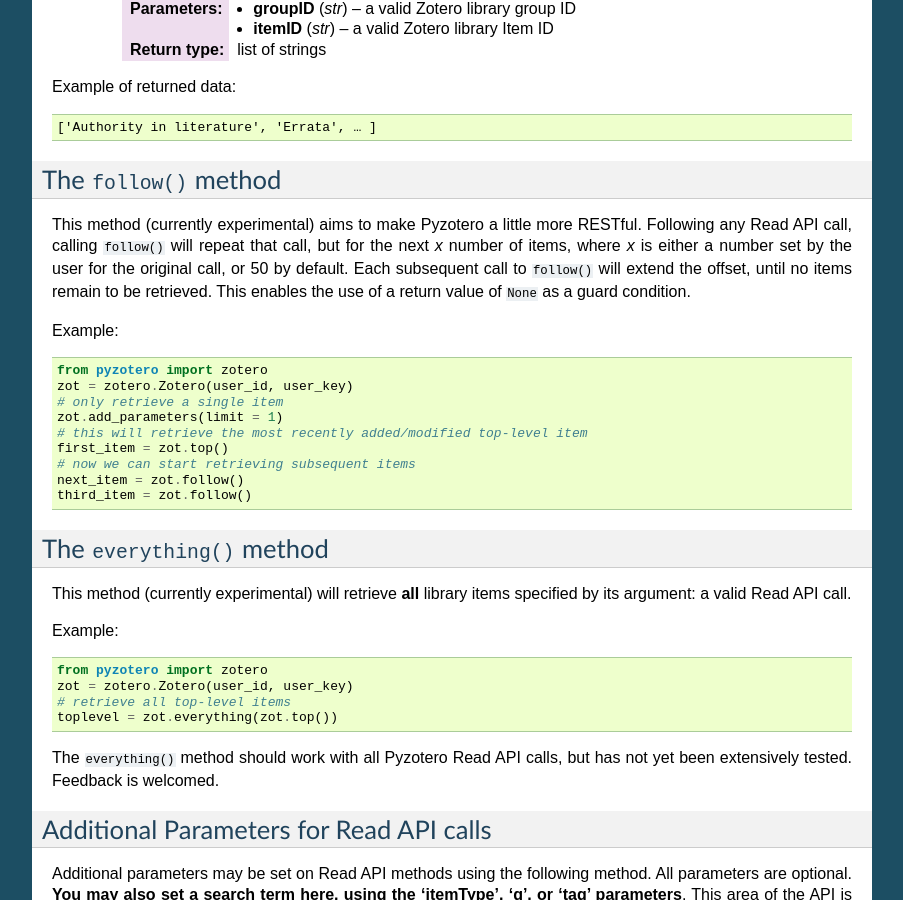
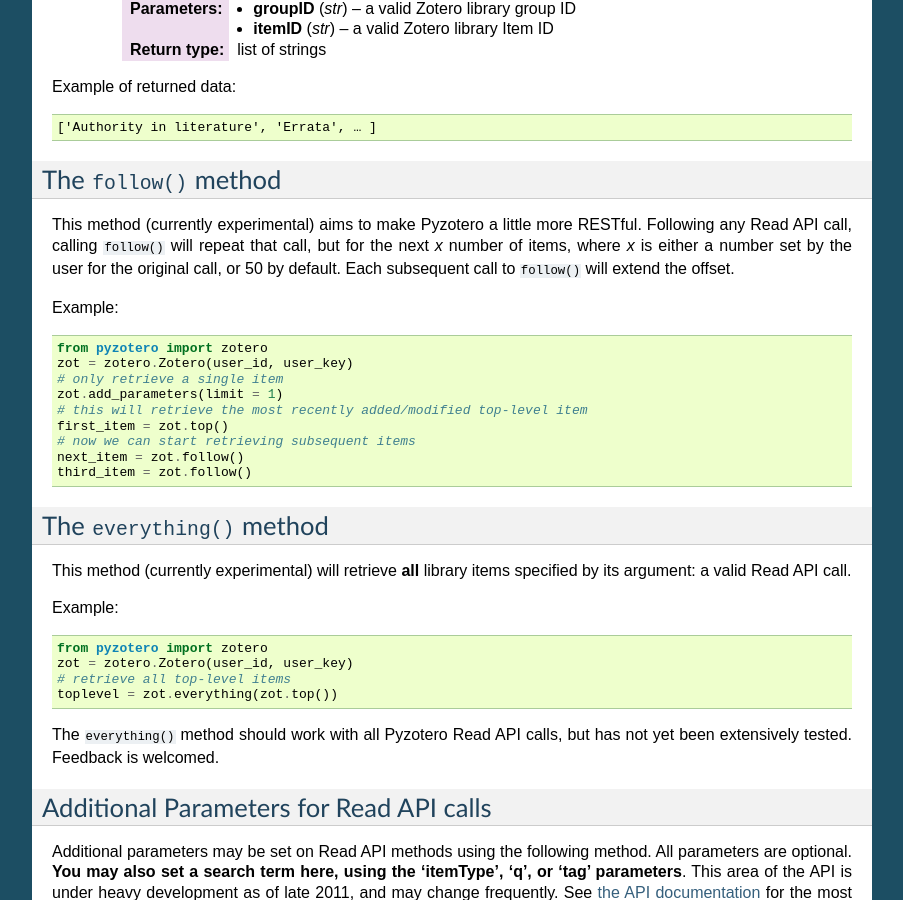
Before and after one commit to urschrei/pyzotero, a Sphinx documentation site: the page built from doc/index.txt, in a window 1280 px wide and 900 px high, scrolled down 5603 px. Shown: the whole window, without its empty margins (198-1101 px from the left). Built offline with Sphinx 7.4.7, drawn with Linux system fonts in a browser that asks for light colours.

Commit message:
Remove guard condition blurb

```diff
--- a/doc/index.txt
+++ b/doc/index.txt
@@ -359,7 +359,7 @@
 The ``follow()`` method
 =======================
 
-This method (currently experimental) aims to make Pyzotero a little more RESTful. Following any Read API call, calling ``follow()`` will repeat that call, but for the next *x* number of items, where *x* is either a number set by the user for the original call, or 50 by default. Each subsequent call to ``follow()`` will extend the offset, until no items remain to be retrieved. This enables the use of a return value of ``None`` as a guard condition.
+This method (currently experimental) aims to make Pyzotero a little more RESTful. Following any Read API call, calling ``follow()`` will repeat that call, but for the next *x* number of items, where *x* is either a number set by the user for the original call, or 50 by default. Each subsequent call to ``follow()`` will extend the offset.
 
 Example:
 
```
